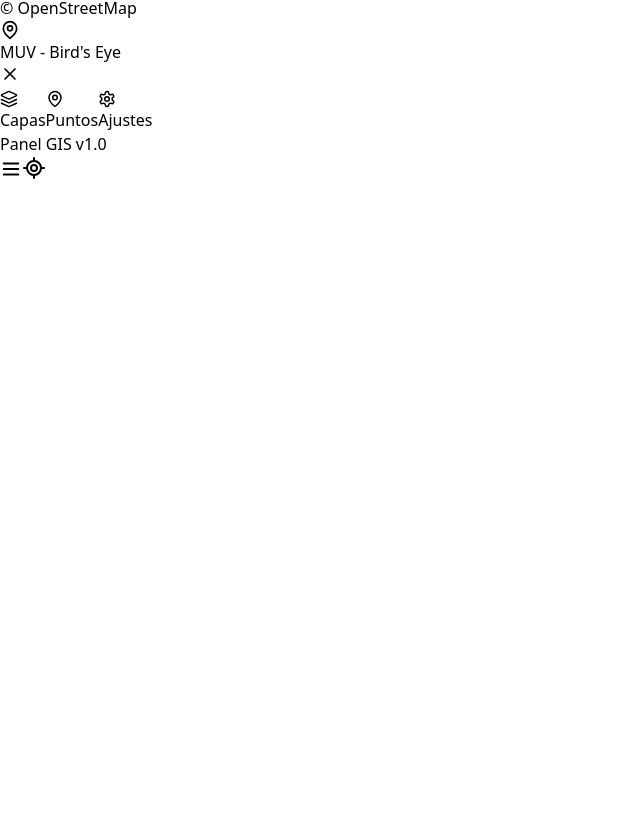
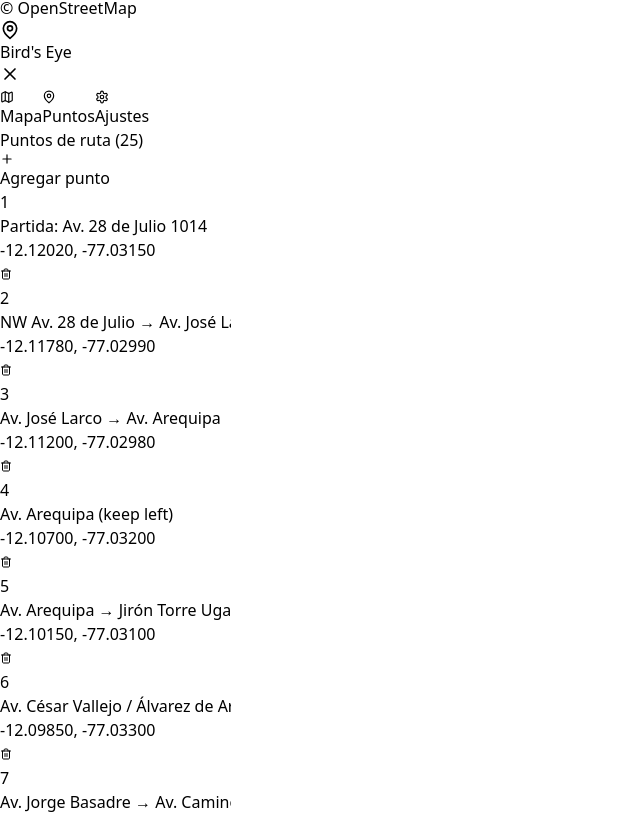
Before and after one commit to GuillermoAliagaDev/birds-eye, a React (Vite) app: page / in a window 1280 px wide. Shown: the part 804-1620 px from the top of the page, without its empty margins (0-640 px from the left). Before the commit the page ends 990 px from the top, so only its background shows below. Built offline with nearby package versions, Linux system fonts and the light colour scheme; no server answers.

Commit message:
first test of STOPS and its preview in streets

```diff
--- a/src/App.jsx
+++ b/src/App.jsx
@@ -3,17 +3,59 @@ import MapView from './components/MapView'
 import Sidebar from './components/Sidebar'
 import QuickActionButton from './components/QuickActionButton'
 
+const defaultStops = [
+  { name: 'Partida: Av. 28 de Julio 1014',             lng: -77.0315, lat: -12.1202 },
+  { name: 'NW Av. 28 de Julio → Av. José Larco',       lng: -77.0299, lat: -12.1178 },
+  { name: 'Av. José Larco → Av. Arequipa',             lng: -77.0298, lat: -12.1120 },
+  { name: 'Av. Arequipa (keep left)',                  lng: -77.0320, lat: -12.1070 },
+  { name: 'Av. Arequipa → Jirón Torre Ugarte',         lng: -77.0310, lat: -12.1015 },
+  { name: 'Av. César Vallejo / Álvarez de Arenales',   lng: -77.0330, lat: -12.0985 },
+  { name: 'Av. Jorge Basadre → Av. Camino Real',       lng: -77.0300, lat: -12.0955 },
+  { name: 'Av. Camino Real → Av. Emilio Cavenecia',    lng: -77.0265, lat: -12.0955 },
+  { name: 'Av. Los Conquistadores',                    lng: -77.0240, lat: -12.0990 },
+  { name: 'C. La República → Sta. Cruz',               lng: -77.0250, lat: -12.1040 },
+  { name: 'Av. Angamos Oeste',                         lng: -77.0260, lat: -12.1055 },
+  { name: 'Av. Angamos Este → Gral. Suárez',           lng: -77.0300, lat: -12.1045 },
+  { name: 'Av. Petit Thouars (N)',                     lng: -77.0335, lat: -12.1010 },
+  { name: 'Av. Javier Prado Este',                     lng: -77.0355, lat: -12.0985 },
+  { name: 'Av. Ricardo Rivera → Juan de Arona',        lng: -77.0325, lat: -12.0950 },
+  { name: 'Av. República de Colombia',                 lng: -77.0295, lat: -12.0935 },
+  { name: 'Av. Paseo de la República → Vía Expresa',   lng: -77.0340, lat: -12.0980 },
+  { name: 'Vía Expresa (S)',                           lng: -77.0365, lat: -12.1050 },
+  { name: 'Exit Benavides',                            lng: -77.0365, lat: -12.1095 },
+  { name: 'Av. Alfredo Benavides',                     lng: -77.0345, lat: -12.1160 },
+  { name: 'Ca. San Martín → Av. Reducto',              lng: -77.0320, lat: -12.1185 },
+  { name: 'Av. Armendáriz',                            lng: -77.0295, lat: -12.1200 },
+  { name: 'Av. José Larco (return)',                   lng: -77.0285, lat: -12.1185 },
+  { name: 'Av. Reducto → Av. 28 de Julio',             lng: -77.0310, lat: -12.1190 },
+  { name: 'Av. 28 de Julio 1014 — Llegada',            lng: -77.0305, lat: -12.1195 },
+]
+
 function App() {
   const [isSidebarOpen, setIsSidebarOpen] = useState(false)
   const [recenterTrigger, setRecenterTrigger] = useState(0)
+  const [stops, setStops] = useState(defaultStops)
+  const [isAddingStop, setIsAddingStop] = useState(false)
 
   return (
     <div className="relative w-full h-dvh">
       <MapView
         isSidebarOpen={isSidebarOpen}
         recenterTrigger={recenterTrigger}
+        stops={stops}
+        setStops={setStops}
+        isAddingStop={isAddingStop}
+        setIsAddingStop={setIsAddingStop}
       />
-      <Sidebar isOpen={isSidebarOpen} onToggle={() => setIsSidebarOpen(!isSidebarOpen)} />
+      <Sidebar
+        isOpen={isSidebarOpen}
+        onToggle={() => setIsSidebarOpen(!isSidebarOpen)}
+        stops={stops}
+        setStops={setStops}
+        isAddingStop={isAddingStop}
+        setIsAddingStop={setIsAddingStop}
+        defaultStops={defaultStops}
+      />
       <QuickActionButton onClick={() => setRecenterTrigger(t => t + 1)} />
     </div>
   )
--- a/src/components/Sidebar.jsx
+++ b/src/components/Sidebar.jsx
@@ -1,19 +1,30 @@
 import { useState, useEffect } from 'react'
-import { X, Menu, Layers, MapPin, Settings } from 'lucide-react'
+import { X, Menu, Layers, MapPin, Settings, Plus, Trash2, RotateCcw, Map } from 'lucide-react'
 
 const menuItems = [
-  { icon: Layers, label: 'Capas' },
+  { icon: Map, label: 'Mapa' },
   { icon: MapPin, label: 'Puntos' },
   { icon: Settings, label: 'Ajustes' },
 ]
 
-function Sidebar({ isOpen, onToggle }) {
-  const [activeItem, setActiveItem] = useState(0)
+function Sidebar({ isOpen, onToggle, stops, setStops, isAddingStop, setIsAddingStop, defaultStops }) {
+  const [activeItem, setActiveItem] = useState(1)
 
   useEffect(() => {
     document.body.style.overflow = isOpen ? 'hidden' : ''
     return () => { document.body.style.overflow = '' }
   }, [isOpen])
+
+  const updateName = (idx, name) => {
+    setStops(prev => prev.map((s, i) => i === idx ? { ...s, name } : s))
+  }
+
+  const deleteStop = (idx) => {
+    setStops(prev => prev.filter((_, i) => i !== idx))
+  }
+
+  const clearAll = () => setStops([])
+  const restoreDefault = () => setStops(defaultStops)
 
   return (
     <>
@@ -30,50 +41,123 @@ function Sidebar({ isOpen, onToggle }) {
         <div className="flex items-center justify-between p-4 border-b border-white/10">
           <h2 className="text-lg font-bold flex items-center gap-2">
             <MapPin size={20} className="text-blue-400" />
-            MUV - Bird's Eye
+            Bird's Eye
           </h2>
-          <button
-            onClick={onToggle}
-            className="p-2 rounded-lg hover:bg-white/10 transition-colors"
-          >
+          <button onClick={onToggle} className="p-2 rounded-lg hover:bg-white/10 transition-colors">
             <X size={20} />
           </button>
         </div>
 
-        <nav className="flex-1 p-4 space-y-1">
+        <nav className="flex gap-1 px-3 pt-3 pb-1 border-b border-white/5">
           {menuItems.map((item, i) => (
             <button
               key={i}
               onClick={() => setActiveItem(i)}
               className={`
-                w-full flex items-center gap-3 px-4 py-3 rounded-xl text-sm
+                flex-1 flex items-center justify-center gap-1.5 px-3 py-2 rounded-lg text-xs
                 transition-all duration-200
                 ${activeItem === i
                   ? 'bg-blue-500/20 text-blue-400 border border-blue-500/30'
-                  : 'text-gray-400 hover:bg-white/5 hover:text-white'}
+                  : 'text-gray-500 hover:bg-white/5 hover:text-gray-300 border border-transparent'}
               `}
             >
-              <item.icon size={18} />
+              <item.icon size={14} />
               {item.label}
             </button>
           ))}
         </nav>
 
-        <div className="p-4 border-t border-white/10 text-xs text-gray-500 text-center">
-          Panel GIS v1.0
+        <div className="flex-1 overflow-y-auto">
+          {activeItem === 0 && (
+            <div className="p-6 text-gray-500 text-xs text-center">Configuración del mapa</div>
+          )}
+
+          {activeItem === 1 && (
+            <div className="p-3 space-y-2">
+              <div className="flex items-center justify-between">
+                <span className="text-xs font-semibold text-white/80">
+                  Puntos de ruta <span className="text-blue-400">({stops.length})</span>
+                </span>
+              </div>
+
+              <button
+                onClick={() => setIsAddingStop(!isAddingStop)}
+                className={`w-full flex items-center justify-center gap-2 py-2.5 rounded-lg text-xs transition-all ${isAddingStop
+                    ? 'bg-blue-500/20 text-blue-400 border border-blue-500/30'
+                    : 'bg-white/5 text-gray-400 hover:bg-white/10 hover:text-white border border-white/5'
+                  }`}
+              >
+                <Plus size={14} />
+                {isAddingStop ? 'Haz clic en el mapa...' : 'Agregar punto'}
+              </button>
+
+              {stops.length === 0 && (
+                <div className="py-8 text-gray-600 text-xs text-center">
+                  No hay puntos. Agrega uno haciendo clic en el mapa.
+                </div>
+              )}
+
+              <div className="space-y-1 max-h-[50vh] overflow-y-auto pr-1">
+                {stops.map((s, i) => (
+                  <div key={i} className="group flex items-center gap-2 bg-white/[0.03] hover:bg-white/[0.06] rounded-lg p-2 transition-colors">
+                    <span className="w-6 h-6 rounded-full bg-blue-500/15 text-blue-400 text-[11px] flex items-center justify-center font-bold shrink-0">
+                      {i + 1}
+                    </span>
+                    <div className="flex-1 min-w-0">
+                      <input
+                        value={s.name}
+                        onChange={(e) => updateName(i, e.target.value)}
+                        className="w-full bg-transparent text-white text-xs border-b border-transparent focus:border-blue-500/50 outline-none px-1 py-0.5"
+                        placeholder="Nombre del punto"
+                      />
+                      <div className="text-[9px] text-gray-600 font-mono px-1">
+                        {s.lat.toFixed(5)}, {s.lng.toFixed(5)}
+                      </div>
+                    </div>
+                    <button
+                      onClick={() => deleteStop(i)}
+                      className="p-1.5 text-red-400/40 hover:text-red-400 opacity-0 group-hover:opacity-100 transition-all"
+                    >
+                      <Trash2 size={12} />
+                    </button>
+                  </div>
+                ))}
+              </div>
+
+              {stops.length > 0 && (
+                <div className="flex gap-2 pt-1">
+                  <button onClick={restoreDefault}
+                    className="flex-1 flex items-center justify-center gap-1.5 py-2 rounded-lg text-[11px] bg-white/5 text-gray-400 hover:bg-white/10 hover:text-white transition-all"
+                  >
+                    <RotateCcw size={12} />
+                    Restaurar demo
+                  </button>
+                  <button onClick={clearAll}
+                    className="flex-1 py-2 rounded-lg text-[11px] bg-red-500/10 text-red-400 hover:bg-red-500/20 transition-all"
+                  >
+                    Limpiar todo
+                  </button>
+                </div>
+              )}
+            </div>
+          )}
+
+          {activeItem === 2 && (
+            <div className="p-6 text-gray-500 text-xs text-center">Próximamente</div>
+          )}
+        </div>
+
+        <div className="p-3 border-t border-white/10 text-[10px] text-gray-600 text-center">
+          {stops.length} puntos · Simulación con OSRM
         </div>
       </aside>
 
       {isOpen && (
-        <div
-          className="fixed inset-0 z-30 bg-black/50 md:hidden"
-          onClick={onToggle}
-        />
+        <div className="fixed inset-0 z-30 bg-black/50 md:hidden" onClick={onToggle} />
       )}
 
       {!isOpen && (
-        <button
-          onClick={onToggle}
+        <button onClick={onToggle}
           className="fixed top-4 left-4 z-50 p-3 bg-[#111113] rounded-xl shadow-lg text-white hover:bg-[#1a1a1d] transition-all"
         >
           <Menu size={22} />
```
Also changed, not shown: src/components/MapView.jsx (+154 -112 lines).
